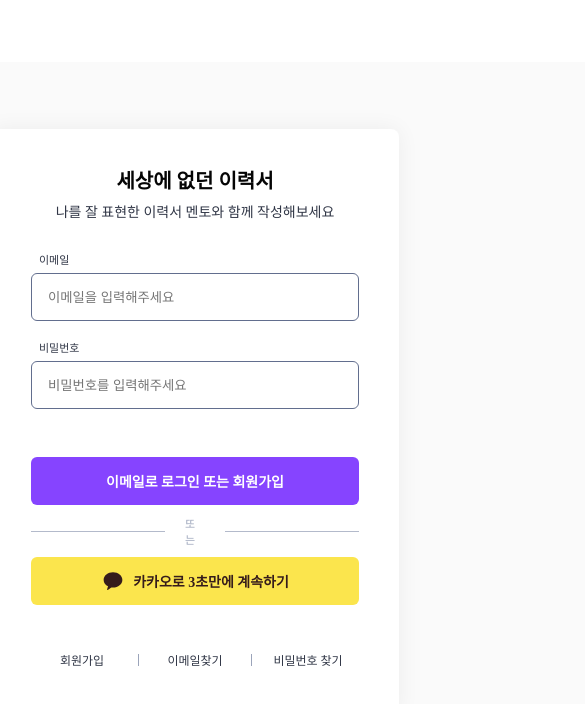
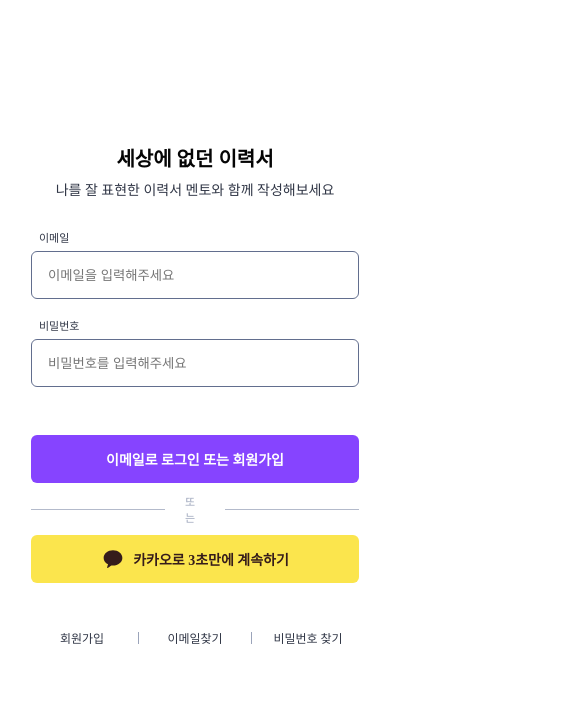
Before and after one commit to starting-front/gunyongbok, a React (Vite) app: page /signin in a window 390 px wide. Shown: the top 704 px of the page, 585 px wide, since content can reach past the window. Built offline with nearby package versions, Linux system fonts and the light colour scheme.

Commit message:
design: 로그인 페이지 모바일 반응형 적용

```diff
--- a/src/pages/User/SignIn.tsx
+++ b/src/pages/User/SignIn.tsx
@@ -22,6 +22,13 @@
     align-items: center;
     padding: 67px 436px;
     box-sizing: border-box;
+    @media (max-width: 599px) {
+        width: 360px;
+        height: 800px;
+        padding: 0;
+        padding: 103px 0 147px 0;
+        background: #fff;
+    }
 `;
 
 const MainContainer = styled.div`
@@ -34,6 +41,13 @@
     box-shadow: 0px 0px 22px 0px rgba(0, 0, 0, 0.06);
     display: flex;
     flex-direction: column;
+    @media (max-width: 599px) {
+        width: 328px;
+        height: 506px;
+        padding: 0;
+        box-sizing: content-box;
+        box-shadow: none;
+    }
 `;
 
 const LogoBox = styled.img`
```
